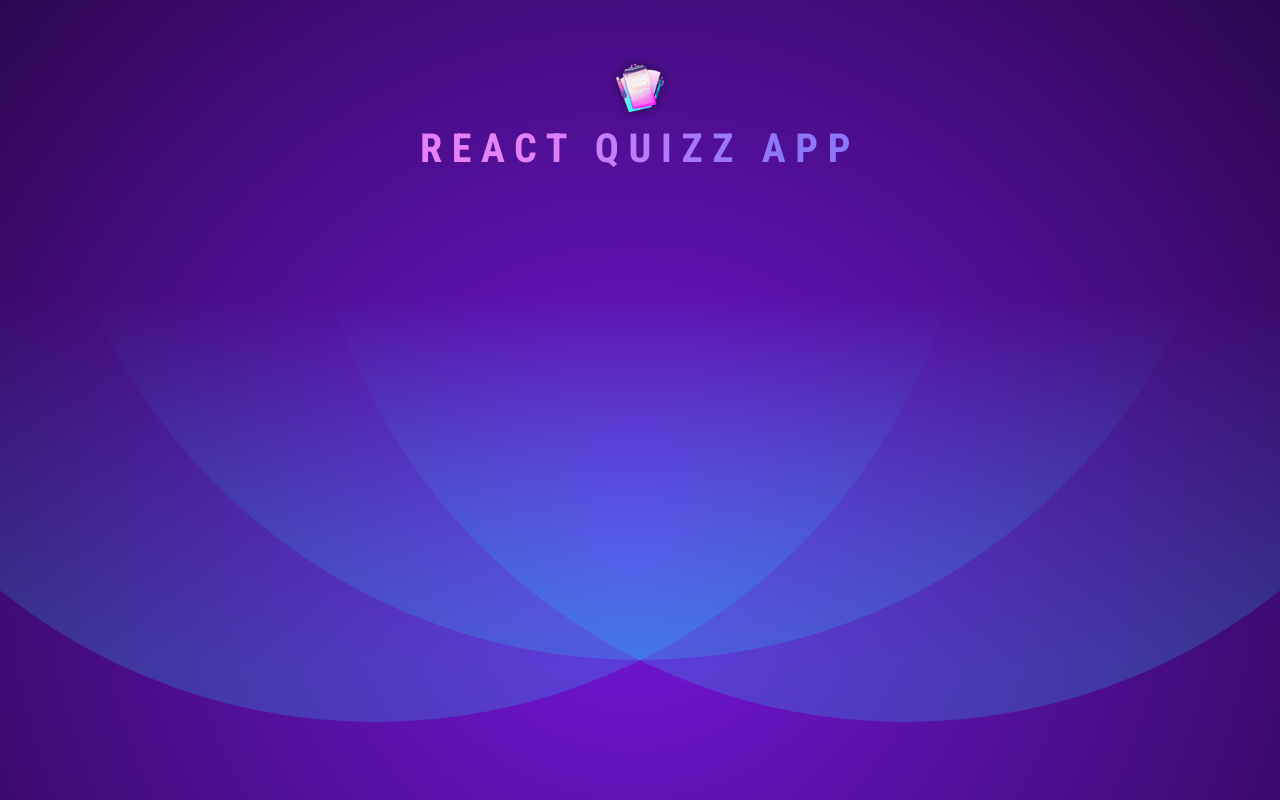
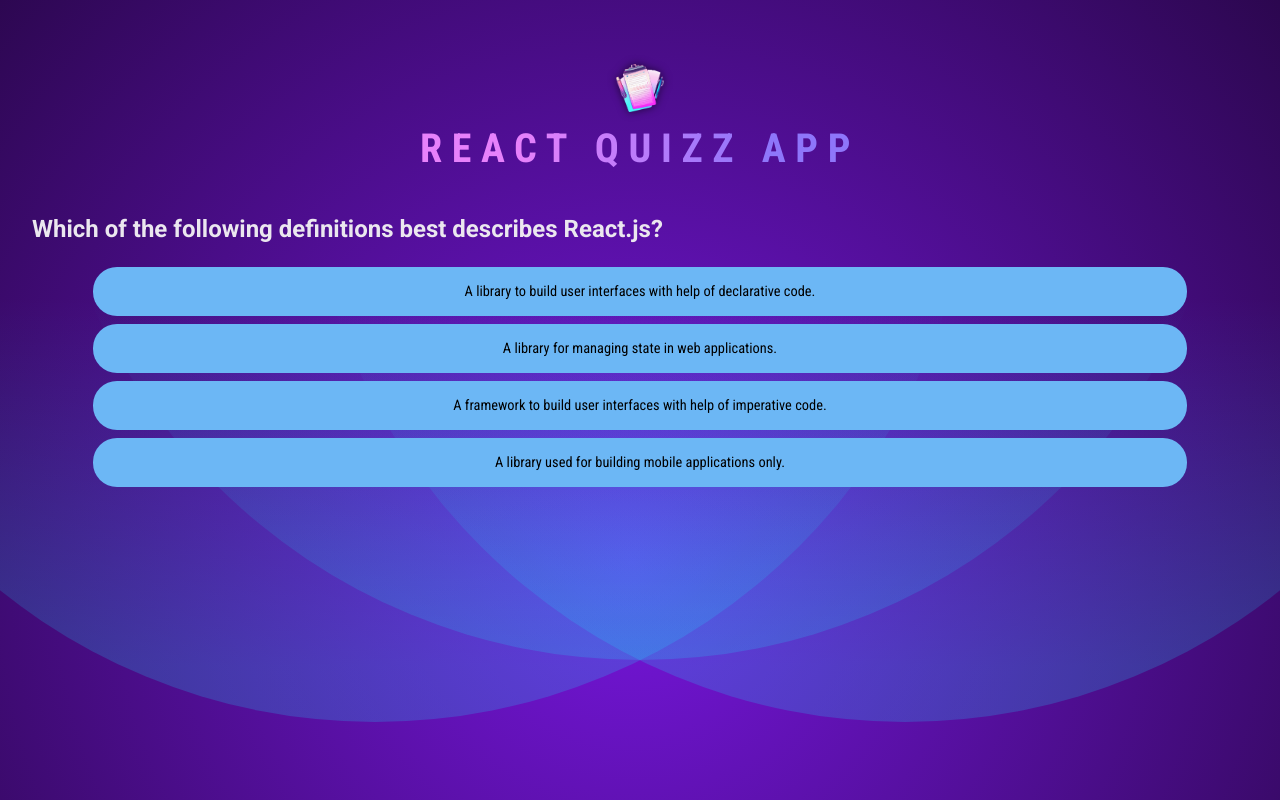
Before and after one commit to thesubodh1/React_Quiz, a React (Vite) app: page / in a window 1280 px wide. Built offline with nearby package versions, Linux system fonts and the light colour scheme.

Commit message:
Initial version of quiz completed

```diff
--- a/src/App.jsx
+++ b/src/App.jsx
@@ -1,11 +1,13 @@
-
-
 import Header from "./components/Header";
+import Quiz from "./components/Quiz";
 
 function App() {
   return (
     <>
       <Header />
+      <main>
+        <Quiz />
+      </main>
     </>
   );
 }
--- a/src/components/Quiz.jsx
+++ b/src/components/Quiz.jsx
@@ -1,9 +1,26 @@
 import { useState } from "react";
 
+import QUESTIONS from "../questions.js";
+
 export default function Quiz() {
-    const[userAnswers,setUserAnswers] = useState([]);
-    const activeQuestionIndex = userAnswers.length;
-    return(
-        <p>Curretly active question</p>
-    );
+  const [userAnswers, setUserAnswers] = useState([]);
+  const activeQuestionIndex = userAnswers.length;
+
+  function handleSelectAnswer(selectedAnswer) {
+    setUserAnswers((previousAnswers) => {
+      return [...previousAnswers, selectedAnswer];
+    });
+  }
+  return (
+    <div id="questions">
+      <h2>{QUESTIONS[activeQuestionIndex].text}</h2>
+      <ul id="answers">
+        {QUESTIONS[activeQuestionIndex].answers.map((answer) => (
+          <li key={answer} className="answer">
+            <button onClick={() => handleSelectAnswer(answer)}>{answer}</button>
+          </li>
+        ))}
+      </ul>
+    </div>
+  );
 }
```
